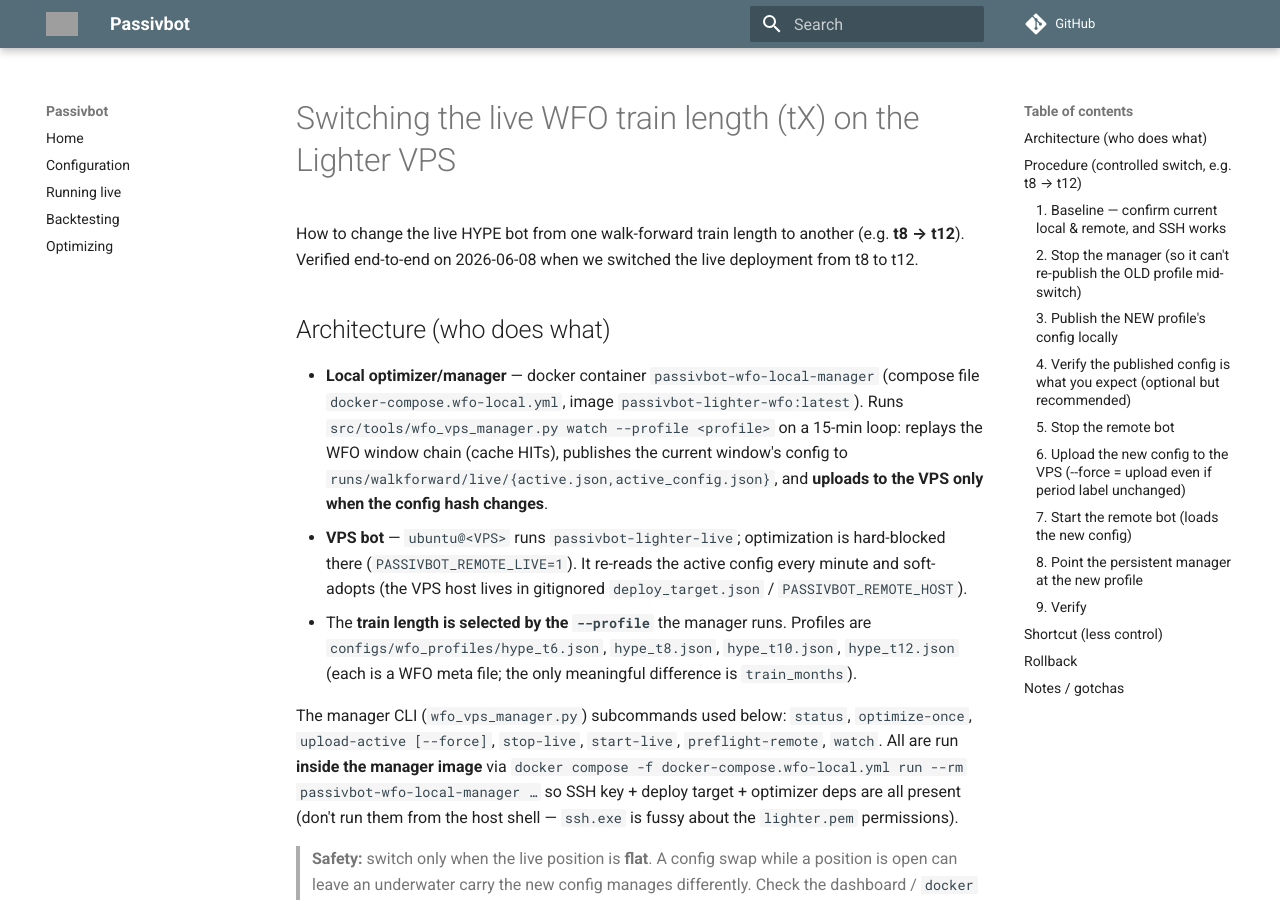
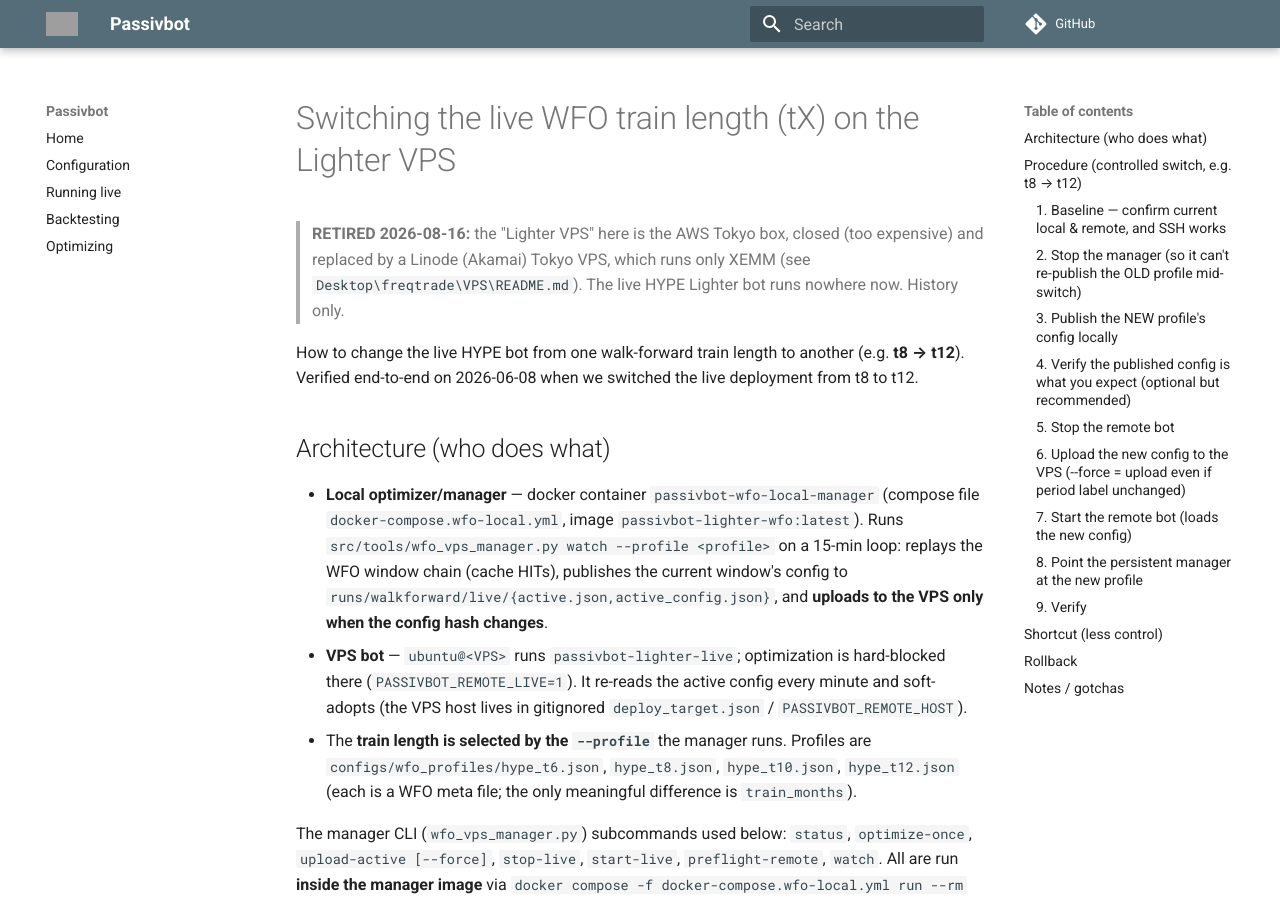
Before and after one commit to djienne/passivbot_lighter, an MkDocs documentation site: the page built from docs/wfo_remote_train_length_switch.md, in a window 1280 px wide and 900 px high. Built offline with MkDocs 1.6.1 and Material for MkDocs 9.7.7, drawn with Linux system fonts in a browser that asks for light colours; comment, search, counter and statistics services are not loaded; the version menu is left out; grey boxes are pictures that could not be loaded.

Commit message:
Retire the AWS Tokyo deploy host (account closed 2026-08-16)
The AWS Tokyo box was closed (too expensive) and replaced by a Linode
Tokyo VPS that runs only XEMM. Its old address may now belong to someone
else, so nothing defaults to it any more: deploy paths stop with a clear
message, and the docs that described it are marked retired.

Co-Authored-By: Claude Opus 5.5 <noreply@anthropic.com>

```diff
--- a/docs/wfo_remote_train_length_switch.md
+++ b/docs/wfo_remote_train_length_switch.md
@@ -1,4 +1,6 @@
 # Switching the live WFO train length (tX) on the Lighter VPS
+
+> **RETIRED 2026-08-16:** the "Lighter VPS" here is the AWS Tokyo box, closed (too expensive) and replaced by a Linode (Akamai) Tokyo VPS, which runs only XEMM (see `Desktop\freqtrade\VPS\README.md`). The live HYPE Lighter bot runs nowhere now. History only.
 
 How to change the live HYPE bot from one walk-forward train length to another
 (e.g. **t8 → t12**). Verified end-to-end on 2026-06-08 when we switched the live
```
Also changed, not shown: WFO_DEPLOYMENT.md (+2 -0 lines).
